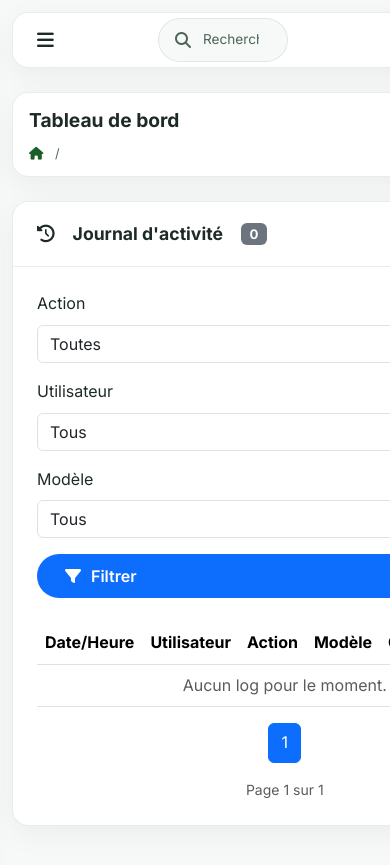
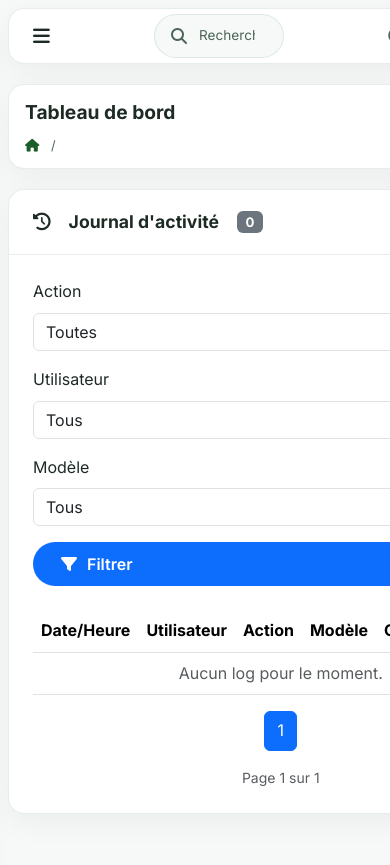
Before and after one commit to Nelaure/cradd, a Django app: page /accounts/audit-log/ in a window 390 px wide; the page is wider, and only the part inside the window is pictured. Shown: the top 865 px of that part. Run offline with Django 3.2, Linux system fonts and the light colour scheme; the visitor is signed in with stand-in values (Sample User, id 1); data comes from the database, SQL or seed files in the repository; data that the repository does not hold is empty; parts of the project's set-up code (start-up, migrations or seed data) failed here and were passed over; some libraries are stand-ins or nearby versions.

Commit message:
Optimisation des marges et du responsive sur base.html (suppression des marges inutiles, adaptation mobile)

```diff
--- a/templates/base.html
+++ b/templates/base.html
@@ -11,10 +11,10 @@
     <link href="https://cdn.jsdelivr.net/npm/bootstrap@5.3.2/dist/css/bootstrap.min.css" rel="stylesheet" />
     <link rel="stylesheet" href="https://cdnjs.cloudflare.com/ajax/libs/font-awesome/6.5.0/css/all.min.css" />
 
-    <!-- Google Fonts : Inter (moderne) -->
+    <!-- Google Fonts : Inter -->
     <link href="https://fonts.googleapis.com/css2?family=Inter:opsz,wght@14..32,400;14..32,500;14..32,600;14..32,700;14..32,800&display=swap" rel="stylesheet" />
 
-    <!-- DataTables & Select2 (pour les pages internes) -->
+    <!-- DataTables & Select2 (internes) -->
     {% if user.is_authenticated %}
     <link rel="stylesheet" href="https://cdn.datatables.net/1.13.6/css/dataTables.bootstrap5.min.css" />
     <link href="https://cdn.jsdelivr.net/npm/select2@4.1.0-rc.0/dist/css/select2.min.css" rel="stylesheet" />
@@ -23,8 +23,8 @@
 
     <style>
         /* ============================================================
-               VARIABLES – nouveau design épuré + améliorations
-            ============================================================ */
+           VARIABLES – design épuré
+        ============================================================ */
         :root {
             --c-primary: #1a5e2a;
             --c-primary-light: #2e7d4a;
@@ -44,6 +44,7 @@
             --transition: 0.3s cubic-bezier(0.4, 0, 0.2, 1);
             --sidebar-width: 240px;
             --navbar-height: 70px;
+            --container-padding: 1.5rem; /* padding horizontal des conteneurs */
         }
 
         [data-bs-theme="dark"] {
@@ -83,7 +84,7 @@
             }
 
         /* ============================================================
-           SIDEBAR (connecté) – inchangée
+           SIDEBAR (connecté)
         ============================================================ */
         {
             % if user.is_authenticated %
@@ -204,14 +205,14 @@
         }
 
         /* ============================================================
-           MAIN WRAPPER
+           MAIN WRAPPER – suppression des marges inutiles
         ============================================================ */
         .main-wrapper {
             flex: 1;
             display: flex;
             flex-direction: column;
             min-height: 100vh;
-            padding: 16px 24px;
+            padding: 0; /* suppression de tout padding inutile sur le wrapper */
             transition: margin var(--transition);
         }
 
@@ -221,7 +222,7 @@
 
         .main-wrapper.has-sidebar {
             margin-left: calc(var(--sidebar-width) + 32px);
-            padding: 16px 24px 16px 8px;
+            padding: 16px 20px 20px 20px; /* padding léger sur desktop */
         }
 
         {
@@ -230,7 +231,7 @@
 
         .main-wrapper.no-sidebar {
             margin-left: 0;
-            padding: 0;
+            padding: 0; /* zéro padding pour le mode public (car navbar fixe) */
         }
 
         {
@@ -238,7 +239,7 @@
         }
 
         /* ============================================================
-           NAVBAR PUBLIQUE (inchangée)
+           NAVBAR PUBLIQUE
         ============================================================ */
         {
             % if not user.is_authenticated %
@@ -250,7 +251,7 @@
             left: 0;
             right: 0;
             z-index: 1040;
-            padding: 0 32px;
+            padding: 0 1.5rem; /* padding latéral modéré */
             height: var(--navbar-height);
             display: flex;
             align-items: center;
@@ -361,7 +362,7 @@
         }
 
         /* ============================================================
-           HEADER INTERNE (connecté) – inchangé
+           HEADER INTERNE (connecté)
         ============================================================ */
         {
             % if user.is_authenticated %
@@ -377,7 +378,7 @@
             justify-content: space-between;
             border: 1px solid var(--c-border);
             box-shadow: var(--c-shadow);
-            margin-bottom: 24px;
+            margin-bottom: 20px;
             transition: background var(--transition);
         }
 
@@ -530,7 +531,7 @@
         }
 
         /* ============================================================
-           BREADCRUMB (connecté) – inchangé
+           BREADCRUMB (connecté)
         ============================================================ */
         {
             % if user.is_authenticated %
@@ -547,7 +548,7 @@
             align-items: center;
             flex-wrap: wrap;
             gap: 8px;
-            margin-bottom: 24px;
+            margin-bottom: 20px;
         }
 
             .breadcrumb-bar .page-title {
@@ -581,10 +582,8 @@
         }
 
         /* ============================================================
-           STYLES GÉNÉRAUX : BOUTONS & CARTES AMÉLIORÉS
+           STYLES GÉNÉRAUX : BOUTONS & CARTES
         ============================================================ */
-
-        /* --- BOUTONS --- */
         .btn {
             font-family: 'Inter', sans-serif;
             font-weight: 600;
@@ -605,7 +604,6 @@
                 transform: scale(0.96);
             }
 
-        /* Primaire (dégradé vert) */
         .btn-primary-custom {
             background: linear-gradient(135deg, var(--c-primary) 0%, var(--c-primary-light) 100%);
             color: #fff;
@@ -623,7 +621,6 @@
                 transform: translateY(0) scale(0.96);
             }
 
-        /* Secondaire (doré) */
         .btn-accent-custom {
             background: linear-gradient(135deg, var(--c-accent) 0%, var(--c-accent-light) 100%);
             color: #fff;
@@ -641,7 +638,6 @@
                 transform: translateY(0) scale(0.96);
             }
 
-        /* Outline */
         .btn-outline-custom {
             background: transparent;
             color: var(--c-primary);
@@ -659,7 +655,6 @@
                 transform: scale(0.96);
             }
 
-        /* Ghost (transparent avec effet de fond au survol) */
         .btn-ghost-custom {
             background: transparent;
             color: var(--c-text);
@@ -676,7 +671,6 @@
                 transform: scale(0.96);
             }
 
-        /* Bouton avec icône uniquement (cercle) */
         .btn-icon-circle {
             width: 48px;
             height: 48px;
@@ -700,7 +694,7 @@
                 box-shadow: 0 6px 16px rgba(26, 94, 42, 0.15);
             }
 
-        /* --- CARTES AMÉLIORÉES --- */
+        /* Cartes */
         .card-glass {
             background: var(--c-surface);
             border-radius: var(--radius);
@@ -754,7 +748,6 @@
                 background: transparent;
             }
 
-        /* Carte avec icône en tête */
         .card-icon-top {
             text-align: center;
             padding: 32px 24px;
@@ -792,7 +785,6 @@
                 line-height: 1.7;
             }
 
-        /* Carte avec bordure colorée à gauche */
         .card-border-left {
             border-left: 4px solid var(--c-primary);
             padding-left: 20px;
@@ -803,7 +795,7 @@
             }
 
         /* ============================================================
-           CONTENU PRINCIPAL – sections publiques (inchangé)
+           CONTENU PRINCIPAL
         ============================================================ */
         .content-body {
             flex: 1;
@@ -812,7 +804,8 @@
         .container {
             max-width: 1200px;
             margin: 0 auto;
-            padding: 0 20px;
+            padding: 0 var(--container-padding); /* padding horizontal contrôlé */
+            width: 100%;
         }
 
         .section-padding {
@@ -849,7 +842,6 @@
                 border-radius: 4px;
             }
 
-        /* Formulaires */
         .form-control-custom {
             background: var(--c-bg);
             border: 1px solid var(--c-border);
@@ -867,7 +859,7 @@
             }
 
         /* ============================================================
-           STYLES SPÉCIFIQUES À L'INDEX (public) – avec boutons améliorés
+           STYLES SPÉCIFIQUES À L'INDEX (public)
         ============================================================ */
         {
             % if not user.is_authenticated %
@@ -964,7 +956,7 @@
             flex-wrap: wrap;
             gap: 16px;
         }
-        /* Utilisation des nouvelles classes de bouton dans le héros */
+
         .hero-cta {
             background: linear-gradient(135deg, var(--c-accent) 0%, var(--c-accent-light) 100%);
             color: #fff;
@@ -1036,7 +1028,7 @@
                 letter-spacing: 0.5px;
             }
 
-        /* Impact – cartes améliorées */
+        /* Impact */
         .impact-grid {
             display: grid;
             grid-template-columns: repeat(4, 1fr);
@@ -1101,7 +1093,7 @@
                 margin-bottom: 0;
             }
 
-        /* Mission (inchangée) */
+        /* Mission */
         .mission-grid {
             display: grid;
             grid-template-columns: 1fr 1.2fr;
@@ -1193,7 +1185,7 @@
                     font-size: 1.2rem;
                 }
 
-        /* Services – cartes améliorées */
+        /* Services */
         .services-grid {
             display: grid;
             grid-template-columns: repeat(3, 1fr);
@@ -1291,7 +1283,7 @@
                         transform: translateX(6px);
                     }
 
-        /* Témoignages – cartes améliorées */
+        /* Témoignages */
         .testimonials-grid {
             display: grid;
             grid-template-columns: repeat(3, 1fr);
@@ -1358,7 +1350,7 @@
                     color: var(--c-text-muted);
                 }
 
-        /* Blog – cartes améliorées */
+        /* Blog */
         .blog-grid {
             display: grid;
             grid-template-columns: repeat(3, 1fr);
@@ -1463,7 +1455,7 @@
                             transform: translateX(6px);
                         }
 
-        /* Partenaires – cartes améliorées */
+        /* Partenaires */
         .partners-grid {
             display: grid;
             grid-template-columns: repeat(5, 1fr);
@@ -1500,7 +1492,7 @@
                 font-size: 1.2rem;
             }
 
-        /* Newsletter – bouton amélioré */
+        /* Newsletter */
         .newsletter-section {
             background: var(--c-primary);
             padding: 80px 0;
@@ -1593,7 +1585,7 @@
                     transform: scale(0.96);
                 }
 
-        /* FOOTER (inchangé) */
+        /* FOOTER */
         .footer {
             background: var(--c-surface);
             border-top: 1px solid var(--c-border);
@@ -1736,9 +1728,14 @@
             }
 
         /* ============================================================
-           RESPONSIVE (inchangé)
+           RESPONSIVE – MARGES ET PADDING ADAPTATIFS
         ============================================================ */
+
+        /* Tablettes et petits écrans */
         @media (max-width: 992px) {
+            :root {
+                --container-padding: 1rem; /* moins de padding sur tablette */
+            }
 
         {
             % if user.is_authenticated %
@@ -1758,7 +1755,7 @@
 
         .main-wrapper.has-sidebar {
             margin-left: 0 !important;
-            padding: 12px;
+            padding: 12px 12px 20px 12px; /* padding réduit sur tablette */
         }
 
         .header-internal .hamburger {
@@ -1807,7 +1804,7 @@
         }
 
         .navbar-public {
-            padding: 0 16px;
+            padding: 0 1rem;
             height: 60px;
         }
 
@@ -1876,9 +1873,14 @@
 
         }
 
+        /* Mobiles */
         @media (max-width: 768px) {
+            :root {
+                --container-padding: 0.75rem; /* padding minimal sur mobile */
+            }
+
             .main-wrapper {
-                padding: 12px !important;
+                padding: 8px !important; /* padding très léger sur mobile */
             }
 
         {
@@ -1991,12 +1993,17 @@
             min-width: 200px;
         }
 
+        .main-wrapper.has-sidebar {
+            padding: 8px 8px 16px 8px; /* padding réduit sur mobile */
+        }
+
         {
             % endif %
         }
 
         }
 
+        /* Très petits écrans */
         @media (max-width: 480px) {
 
         {
```
